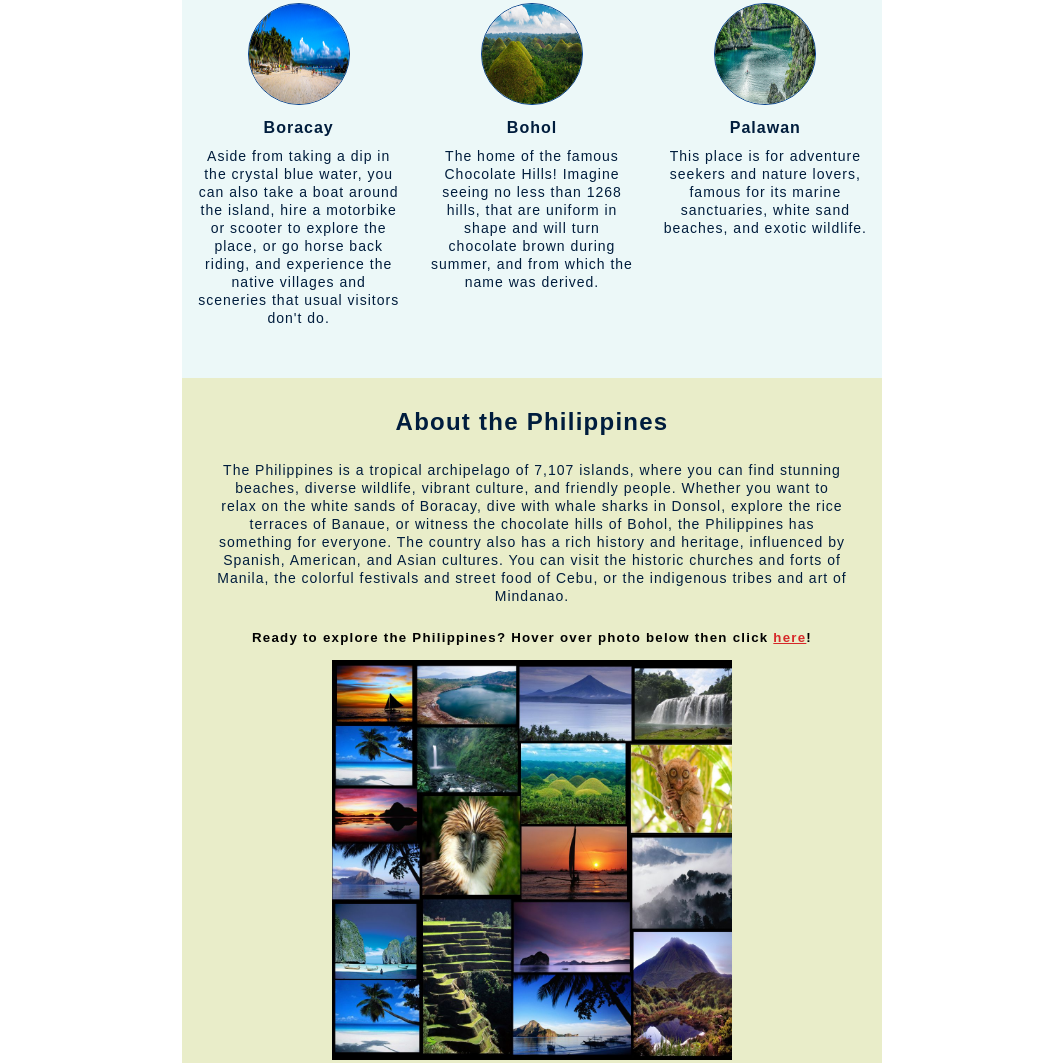
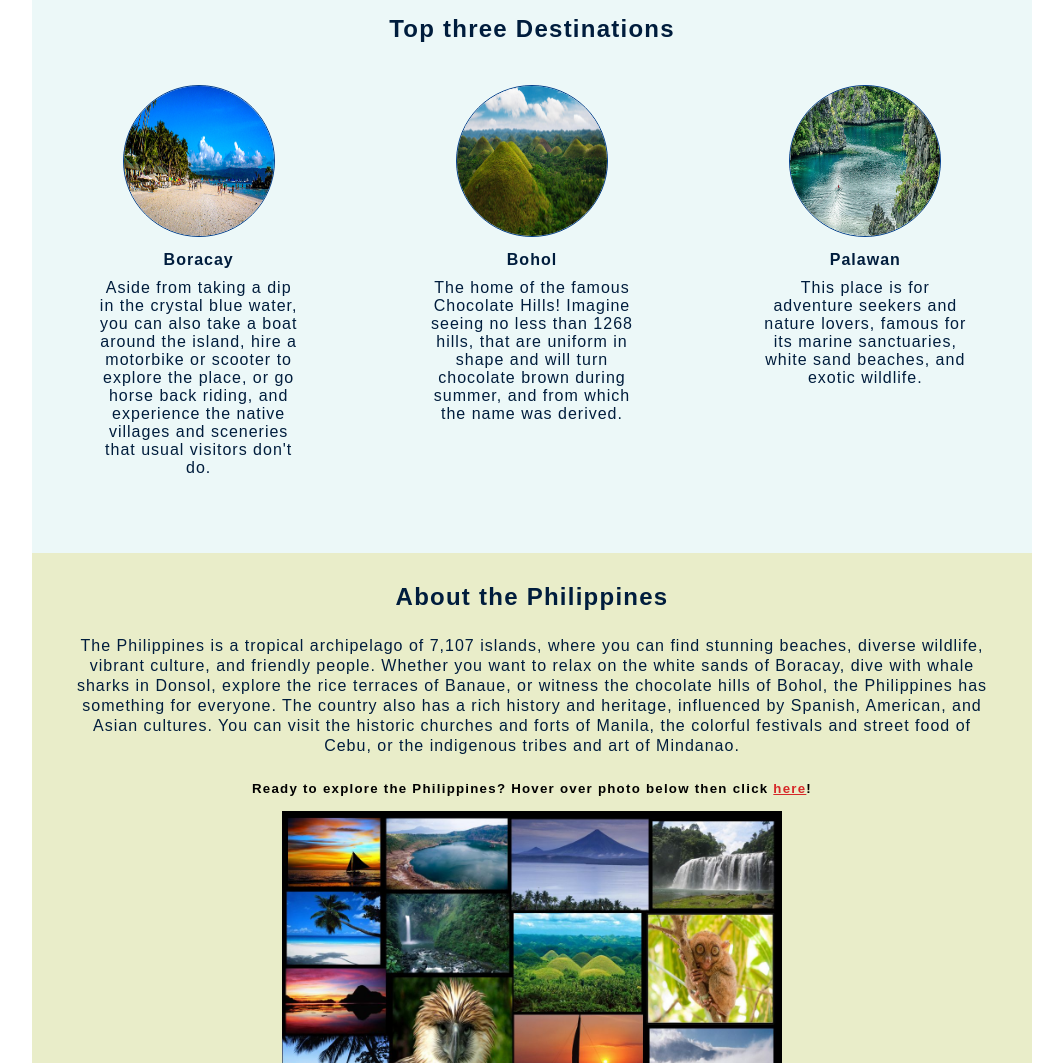
Before and after one commit to sarahjq-s/home-country-page, a plain HTML site: page index.html in a window 1280 px wide. Shown: the part 477-1540 px from the top of the page, without its empty margins (108-1171 px from the left). Drawn offline with Linux system fonts and the light colour scheme; a web font is replaced by a local one.

Commit message:
Update styles.css

```diff
--- a/styles.css
+++ b/styles.css
@@ -15,9 +15,6 @@ body {
 h3{
     font-size: 24px;
 }
-p{
-    font-size: 14px;
-}
 h3, h4, p{
     color: #001d3d;
 }
@@ -28,9 +25,9 @@ h3, h4, p{
     align-items: center;
     justify-content: center;
     flex-direction: column;
-    width: 700px;
-    height: 350px;
-    background-image: url("https://media.giphy.com/media/Q1NA7Re9PG8mT40Alt/giphy.gif");
+    width: 1000px;
+    height: 450px;
+    background-image: url("https://media.giphy.com/media/v1.Y2lkPTc5MGI3NjExNGFheHR4ZWtuOWRyOTBtd3RjbGdzN3FtcXU4OHd1N3ppb2Vlb2w1YyZlcD12MV9pbnRlcm5hbF9naWZfYnlfaWQmY3Q9Zw/yt5qNMYjdGMp70g3uN/giphy.gif");
     background-size: cover;
     color: #ffff;
 }
@@ -63,8 +60,8 @@ h3, h4, p{
 /*DESTINATION*/
 .destination-section{
     padding-top: 30px;
-    width: 700px;
-    height: 475px;
+    width: 1000px;
+    height: 550px;
     background: #ecf8f8;
 
 }
@@ -79,21 +76,20 @@ h3, h4, p{
 
 }
 .destination-section img{
-    width: 100px;
-    height: 100px;
+    width: 150px;
+    height: 150px;
     border-radius: 50%;
     border: 1px solid #023e8a;
 }
 
 .destination-section img:hover{
     zoom: 1.25;
+    cursor: pointer;
 }
 .destination-section-top-3{
-    margin: 30px 0;
-    padding: 40px auto;
     display: flex;
     align-items: center;
-    justify-content: center;
+    justify-content: space-around;
 }
 #destination-section-boracay,
 #destination-section-bohol,
@@ -106,22 +102,22 @@ h3, h4, p{
 /*ABOUT*/
 .about-section{
     padding: 30px 0;
-    width: 700px;
-    height: 650px;
+    width: 1000px;
+    height: 680px;
     background: #e9edc9;
     letter-spacing: 1.25px;
 }
 .about-section p{
     padding: 15px 25px;
     letter-spacing: 1px;
-    line-height: 18px;
+    line-height: 20px;
 }
 
 #on-my-way-gif{
     background: url("images/phil.jpg");
     background-size: cover;
-    width: 400px;
-    height: 400px;
+    width: 500px;
+    height: 450px;
     display: flex;
     margin: 15px auto;
 }
@@ -140,12 +136,12 @@ h3, h4, p{
     display: flex;
     align-items: center;
     justify-content: center;
-    width: 700px;
-    height: 400px;
+    width: 1000px;
+    height: 450px;
 }
 .guide-section-card{
     display: flex;
-    width: 425px;
+    width: 625px;
     height: 265px;
     border-radius: 5px;
     background: #e9c46a;
```
